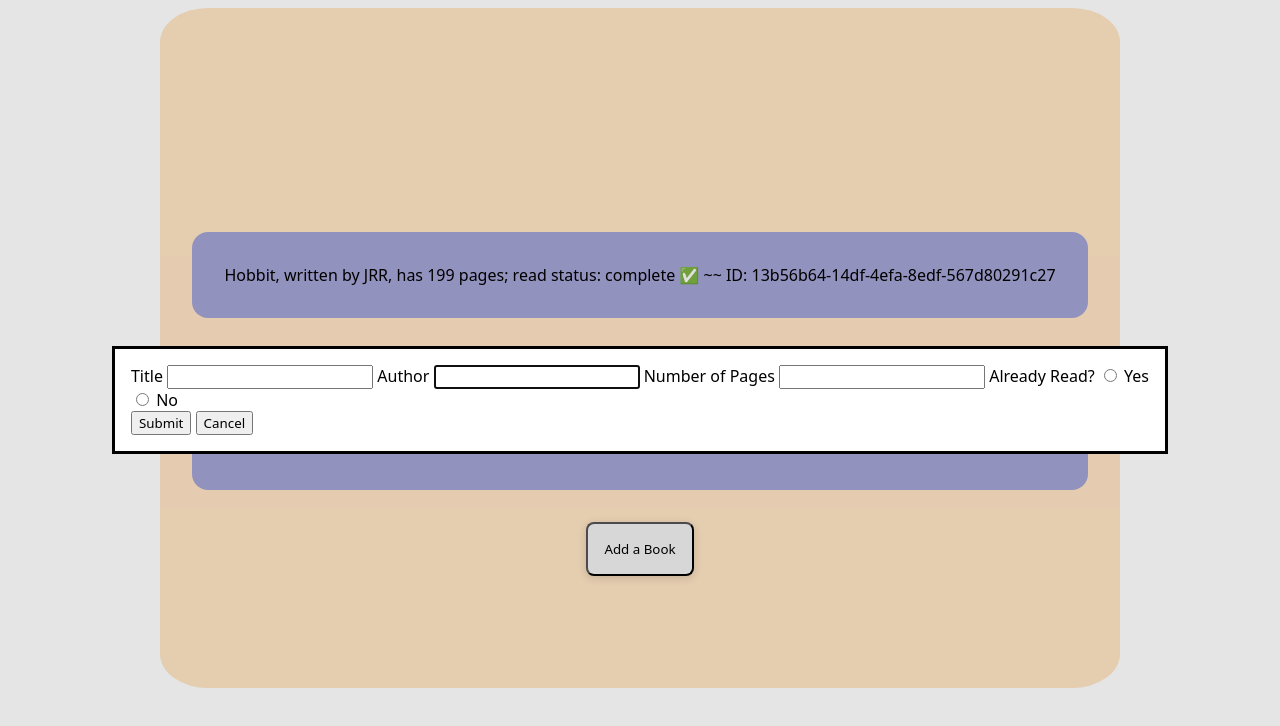
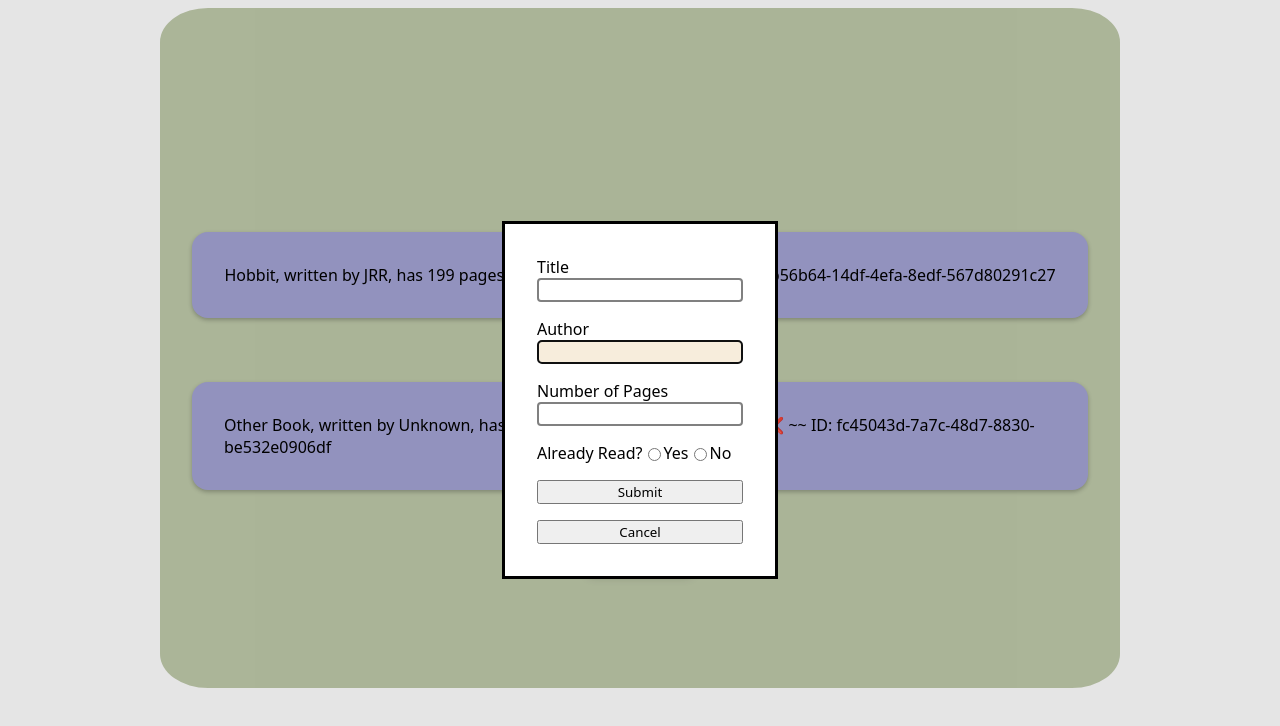
Before and after one commit to Autumn-Joy/odin-library, a plain HTML site: page index.html in a window 1280 px wide. Both pictures are taken after a click on the button "Add a Book". Drawn offline with Linux system fonts and the light colour scheme.

Commit message:
add a little css for sanity lol

```diff
--- a/index.html
+++ b/index.html
@@ -10,28 +10,28 @@
 
 <dialog id="addBookDialog">
   <form id="form">
-    <label for="title">Title</label>
-    <input type="text" id="title">
+    <label for="title">Title
+      <input type="text" id="title">
+    </label>
 
-    <label for="author">Author</label>
-    <input type="text" id="author" autofocus>
+    <label for="author">Author
+      <input type="text" id="author" autofocus>
+    </label>
 
-    <label for="page-count">Number of Pages</label>
-    <input type="text" id="page-count">
+    <label for="page-count">Number of Pages
+      <input type="text" id="page-count">
+    </label>
 
-    <label for="read-status">Already Read?
+    <label for="read-status" class="radio-label">Already Read?
       <input type="radio" id="read-status-yes" name="read-status" value="true">
       <label for="read-status-yes">Yes</label><br>
 
       <input type="radio" id="read-status-no" name="read-status" value="false">
       <label for="read-status-no">No</label><br>
     </label>
-
-
-
-
     <button id="submit-form-button" formmethod="dialog">Submit</button>
     <button id="close-form-button" formmethod="dialog">Cancel</button>
+
   </form>
 </dialog>
 
--- a/styles.css
+++ b/styles.css
@@ -9,6 +9,7 @@ div {
 
 .bookItem {
   background-color: rgb(163, 163, 212);
+  box-shadow: 0 2px 4px rgba(0, 0, 0, 0.25);
   border-radius: 1rem;
   padding: 2rem;
   margin: 2rem;
@@ -19,6 +20,38 @@ body {
   justify-content: center;
 }
 
+form {
+  display: flex;
+  flex-direction: column;
+  gap: 1rem;
+  border: none;
+}
+
+form {
+  padding: 1rem;
+}
+
+label {
+  display: flex;
+  flex-direction: column;
+}
+
+.radio-label {
+  display: flex;
+  flex-direction: row;
+  align-items: center;
+}
+
+input {
+  border: solid grey 2px;
+  border-radius: .25rem;
+}
+
+input:focus {
+  background-color: rgb(247, 237, 220);
+  border-radius: .25rem;
+}
+
 #bookList {
   display: flex;
   flex-direction: column;
@@ -27,7 +60,7 @@ body {
   align-items: center;
   width: 75vw;
   height: 75vh;
-  background-color: bisque;
+  background-color: rgba(168, 183, 140, 0.742);
   border-radius: 5%;
 }
 
```
